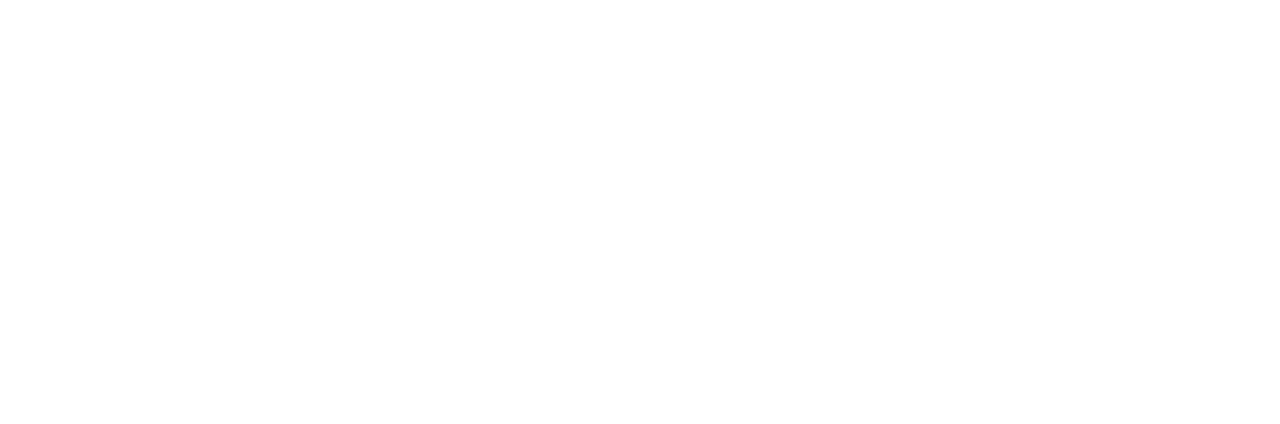
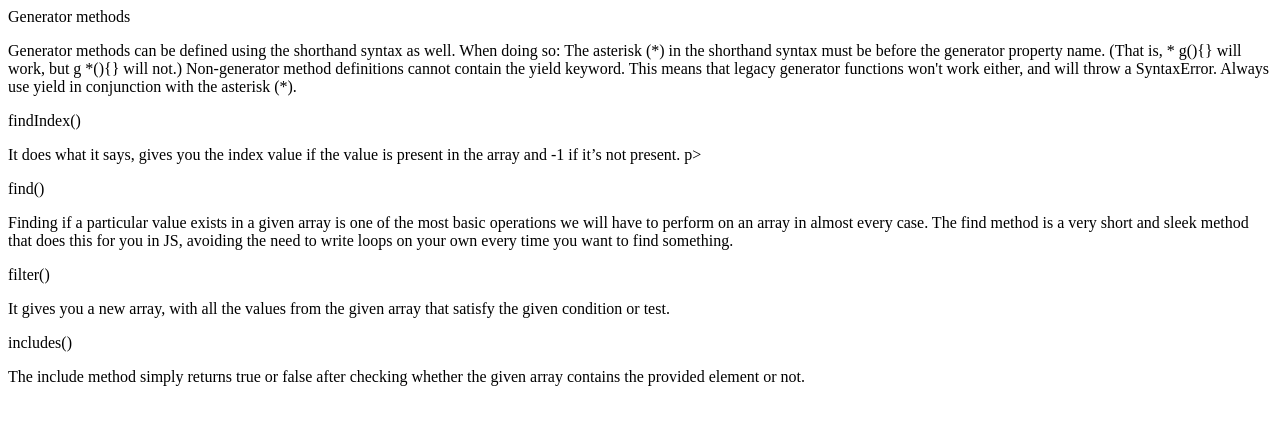
Before and after one commit to JelilFaisalAbudu/jelil-and-kenneth-project, a plain HTML site: page index.html in a window 1280 px wide. Drawn offline with Linux system fonts and the light colour scheme.

Commit message:
Completed User Story 3

```diff
--- a/index.html
+++ b/index.html
@@ -9,19 +9,48 @@
   <body>
     <main id="main-doc">
       <section class="main-section">
-        <header></header>
+        <header>Generator methods</header>
+        <p>
+          Generator methods can be defined using the shorthand syntax as well.
+          When doing so: The asterisk (*) in the shorthand syntax must be before
+          the generator property name. (That is, * g(){} will work, but g *(){}
+          will not.) Non-generator method definitions cannot contain the yield
+          keyword. This means that legacy generator functions won't work either,
+          and will throw a SyntaxError. Always use yield in conjunction with the
+          asterisk (*).
+        </p>
       </section>
       <section class="main-section">
-        <header></header>
+        <header>findIndex()</header>
+        <p>
+          It does what it says, gives you the index value if the value is
+          present in the array and -1 if it’s not present. p>
+        </p>
+      </section>
+
+      <section class="main-section">
+        <header>find()</header>
+        <p>
+          Finding if a particular value exists in a given array is one of the
+          most basic operations we will have to perform on an array in almost
+          every case. The find method is a very short and sleek method that does
+          this for you in JS, avoiding the need to write loops on your own every
+          time you want to find something.
+        </p>
       </section>
       <section class="main-section">
-        <header></header>
+        <header>filter()</header>
+        <p>
+          It gives you a new array, with all the values from the given array
+          that satisfy the given condition or test.
+        </p>
       </section>
       <section class="main-section">
-        <header></header>
-      </section>
-      <section class="main-section">
-        <header></header>
+        <header>includes()</header>
+        <p>
+          The include method simply returns true or false after checking whether
+          the given array contains the provided element or not.
+        </p>
       </section>
     </main>
 
```
